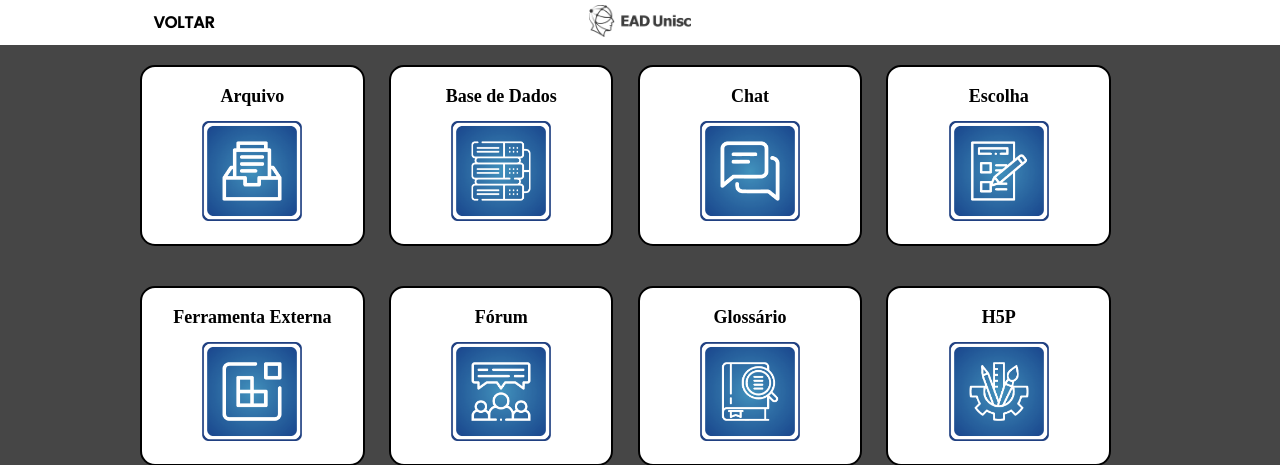
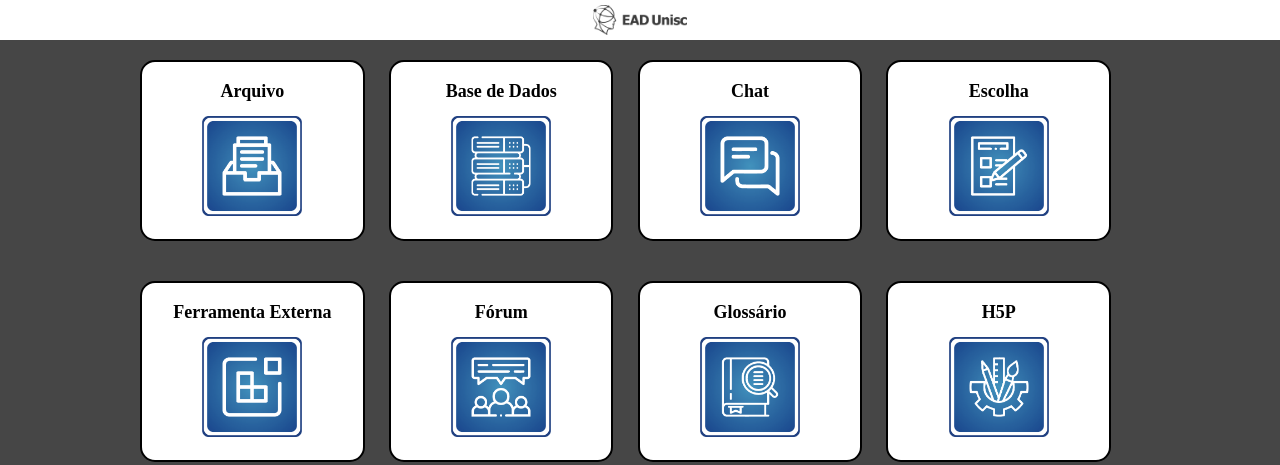
Before and after one commit to wesleyabatista/ti-ead, a PHP site: page /courses-inicio.html in a window 1280 px wide. Shown: the top 465 px of the page. Run offline with PHP 8.4, Linux system fonts and the light colour scheme.

Commit message:
retirado botao voltar do indice

```diff
--- a/courses-inicio.html
+++ b/courses-inicio.html
@@ -17,7 +17,6 @@
             <table class="navegation">
                 <tr>
                     <td class="nav1">
-                        <button onclick="history.back()">Voltar</button>
                     </td>
                     <td class="nav2">
                         <a href="https://portalvirtual.unisc.br/moodle"><img class="bannerunisc" src="img_ead.png"></a>
--- a/index.php
+++ b/index.php
@@ -17,7 +17,6 @@
             <table class="navegation">
                 <tr>
                     <td class="nav1">
-                        <button href="index.php">Voltar</button>
                     </td>
                     <td class="nav2">
                         <a href="https://portalvirtual.unisc.br/moodle"><img class="bannerunisc" src="img_ead.png"></a>
--- a/style-inicio.css
+++ b/style-inicio.css
@@ -53,6 +53,8 @@
 
 .bannerunisc {
     width: 30%;
+    margin-top: 5px;
+    margin-bottom: 2px;
 }
 
 .bannerunisc:hover {
```
